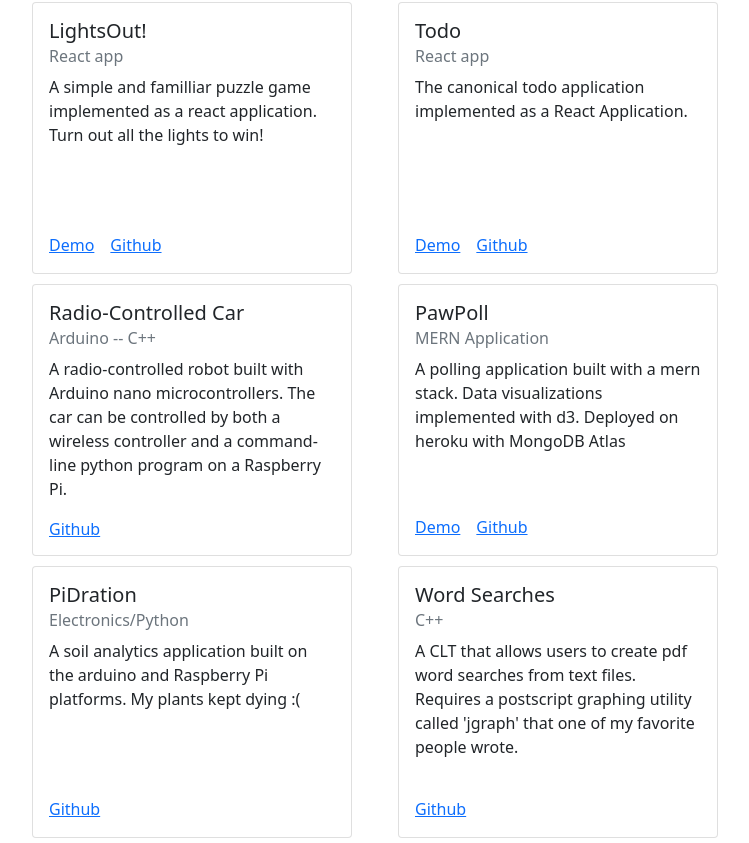
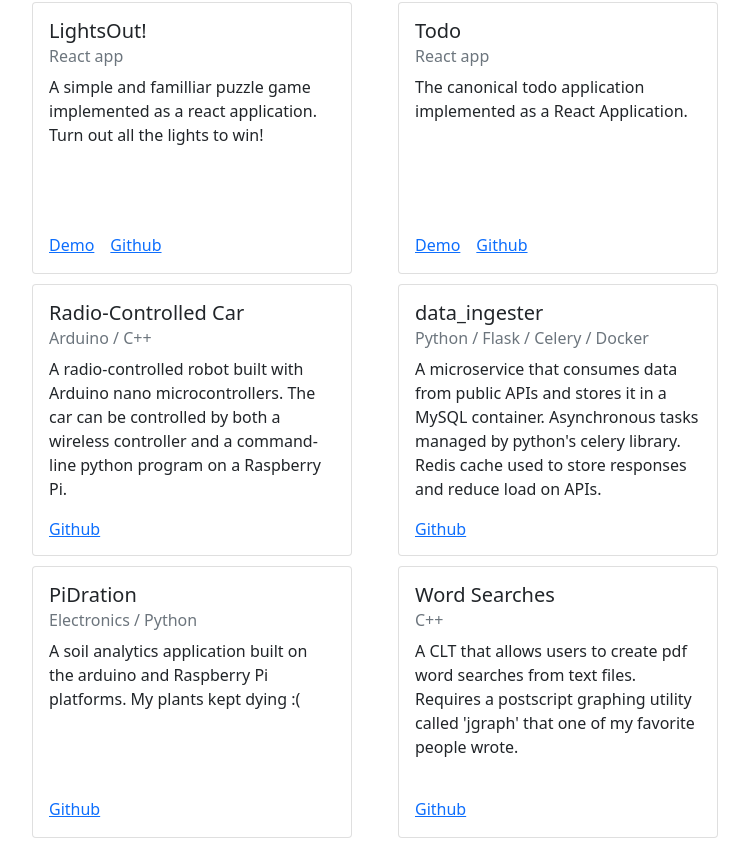
Before and after one commit to Pokemonpower92/portfolio, a React (Create React App) app in the folder portfolio/: page / in a window 1280 px wide. Shown: the part 529-1372 px from the top of the page, without its empty margins (265-1014 px from the left). Built offline with nearby package versions, Linux system fonts and the light colour scheme.

Commit message:
Adding data ingester to projects

```diff
--- a/portfolio/package.json
+++ b/portfolio/package.json
@@ -22,7 +22,7 @@
   "scripts": {
     "predeploy": "npm run build",
     "deploy": "gh-pages -d build",
-    "start": "react-scripts start",
+    "start": "react-scripts --openssl-legacy-provider start",
     "build": "react-scripts build",
     "test": "react-scripts test",
     "eject": "react-scripts eject"
--- a/portfolio/src/Components/Projects.js
+++ b/portfolio/src/Components/Projects.js
@@ -1,127 +1,221 @@
-import React from 'react';
-import Card from 'react-bootstrap/Card';
-import '../Styles/Projects.css';
+import React from "react";
+import Card from "react-bootstrap/Card";
+import "../Styles/Projects.css";
 
 export default function Projects() {
-
 	return (
 		<div className="Projects">
 			<div className="Projects-Card">
-            <Card style={{display: 'flex',
-                            flexDirection: 'column',
-                            justifyContent: 'space-between',
-                            width: '20rem',
-                            height: '17rem'}}>
-                    <Card.Body style={{display: "flex", flexDirection: "column", alignItems: 'space-between'}}>
+				<Card
+					style={{
+						display: "flex",
+						flexDirection: "column",
+						justifyContent: "space-between",
+						width: "20rem",
+						height: "17rem",
+					}}
+				>
+					<Card.Body
+						style={{
+							display: "flex",
+							flexDirection: "column",
+							alignItems: "space-between",
+						}}
+					>
 						<Card.Title>LightsOut!</Card.Title>
-                        <Card.Subtitle className="mb-2 text-muted">React app</Card.Subtitle>
+						<Card.Subtitle className="mb-2 text-muted">
+							React app
+						</Card.Subtitle>
 						<Card.Text>
-                        A simple and familliar puzzle game implemented as a react application. Turn out all the lights to win!
+							A simple and familliar puzzle game implemented as a
+							react application. Turn out all the lights to win!
 						</Card.Text>
-                        <div style={{marginTop: "auto"}}>
-                            <Card.Link href="https://pokemonpower92.github.io/lightsOut/">Demo</Card.Link>
-                            <Card.Link href="https://github.com/Pokemonpower92/lightsOut">Github</Card.Link>
+						<div style={{ marginTop: "auto" }}>
+							<Card.Link href="https://pokemonpower92.github.io/lightsOut/">
+								Demo
+							</Card.Link>
+							<Card.Link href="https://github.com/Pokemonpower92/lightsOut">
+								Github
+							</Card.Link>
 						</div>
 					</Card.Body>
 				</Card>
 			</div>
 			<div className="Projects-Card">
-            <Card style={{display: 'flex',
-                            flexDirection: 'column',
-                            justifyContent: 'space-between',
-                            width: '20rem',
-                            height: '17rem'}}>
-                    <Card.Body style={{display: "flex", flexDirection: "column", alignItems: 'space-between'}}>
+				<Card
+					style={{
+						display: "flex",
+						flexDirection: "column",
+						justifyContent: "space-between",
+						width: "20rem",
+						height: "17rem",
+					}}
+				>
+					<Card.Body
+						style={{
+							display: "flex",
+							flexDirection: "column",
+							alignItems: "space-between",
+						}}
+					>
 						<Card.Title>Todo</Card.Title>
-                        <Card.Subtitle className="mb-2 text-muted">React app</Card.Subtitle>
+						<Card.Subtitle className="mb-2 text-muted">
+							React app
+						</Card.Subtitle>
 						<Card.Text>
-                        The canonical todo application implemented as a React Application.
+							The canonical todo application implemented as a
+							React Application.
 						</Card.Text>
-                        <div style={{marginTop: "auto"}}>
-                            <Card.Link href="https://pokemonpower92.github.io/todo/">Demo</Card.Link>
-                            <Card.Link href="https://github.com/Pokemonpower92/todo">Github</Card.Link>
+						<div style={{ marginTop: "auto" }}>
+							<Card.Link href="https://pokemonpower92.github.io/todo/">
+								Demo
+							</Card.Link>
+							<Card.Link href="https://github.com/Pokemonpower92/todo">
+								Github
+							</Card.Link>
 						</div>
 					</Card.Body>
 				</Card>
 			</div>
 			<div className="Projects-Card">
-            <Card style={{display: 'flex',
-                            flexDirection: 'column',
-                            justifyContent: 'space-between',
-                            width: '20rem',
-                            height: '17rem'}}>
-                    <Card.Body style={{display: "flex", flexDirection: "column", alignItems: 'space-between'}}>
+				<Card
+					style={{
+						display: "flex",
+						flexDirection: "column",
+						justifyContent: "space-between",
+						width: "20rem",
+						height: "17rem",
+					}}
+				>
+					<Card.Body
+						style={{
+							display: "flex",
+							flexDirection: "column",
+							alignItems: "space-between",
+						}}
+					>
 						<Card.Title>Radio-Controlled Car</Card.Title>
-                        <Card.Subtitle className="mb-2 text-muted">Arduino -- C++</Card.Subtitle>
+						<Card.Subtitle className="mb-2 text-muted">
+							Arduino / C++
+						</Card.Subtitle>
 						<Card.Text>
-                        A radio-controlled robot built with Arduino nano microcontrollers.
-                        The car can be controlled by both a wireless controller and a command-line python program on a
-                        Raspberry Pi.
+							A radio-controlled robot built with Arduino nano
+							microcontrollers. The car can be controlled by both
+							a wireless controller and a command-line python
+							program on a Raspberry Pi.
 						</Card.Text>
-                        <div style={{marginTop: "auto"}}>
-                            <Card.Link href="https://github.com/Pokemonpower92/RCCar">Github</Card.Link>
+						<div style={{ marginTop: "auto" }}>
+							<Card.Link href="https://github.com/Pokemonpower92/RCCar">
+								Github
+							</Card.Link>
 						</div>
 					</Card.Body>
 				</Card>
 			</div>
 			<div className="Projects-Card">
-            <Card style={{display: 'flex',
-                            flexDirection: 'column',
-                            justifyContent: 'space-between',
-                            width: '20rem',
-                            height: '17rem'}}>
-                    <Card.Body style={{display: "flex", flexDirection: "column", alignItems: 'space-between'}}>
-                        <Card.Title>PawPoll</Card.Title>
-                        <Card.Subtitle className="mb-2 text-muted">MERN Application</Card.Subtitle>
+				<Card
+					style={{
+						display: "flex",
+						flexDirection: "column",
+						justifyContent: "space-between",
+						width: "20rem",
+						height: "17rem",
+					}}
+				>
+					<Card.Body
+						style={{
+							display: "flex",
+							flexDirection: "column",
+							alignItems: "space-between",
+						}}
+					>
+						<Card.Title>data_ingester</Card.Title>
+						<Card.Subtitle className="mb-2 text-muted">
+							Python / Flask / Celery / Docker
+						</Card.Subtitle>
 						<Card.Text>
-                        A polling application built with a mern stack. Data visualizations implemented with d3.
-                        Deployed on heroku with MongoDB Atlas
+							A microservice that consumes data from public APIs
+							and stores it in a MySQL container. Asynchronous
+							tasks managed by python's celery library. Redis
+							cache used to store responses and reduce load on
+							APIs.
 						</Card.Text>
-                        <div style={{marginTop: "auto"}}>
-                            <Card.Link href="http://paw-poll.herokuapp.com/">Demo</Card.Link>
-                            <Card.Link href="https://github.com/Pokemonpower92/PawPoll">Github</Card.Link>
+						<div style={{ marginTop: "auto" }}>
+							<Card.Link href="https://github.com/Pokemonpower92/data_ingester">
+								Github
+							</Card.Link>
 						</div>
 					</Card.Body>
 				</Card>
 			</div>
 			<div className="Projects-Card">
-            <Card style={{display: 'flex',
-                            flexDirection: 'column',
-                            justifyContent: 'space-between',
-                            width: '20rem',
-                            height: '17rem'}}>
-                    <Card.Body style={{display: "flex", flexDirection: "column", alignItems: 'space-between'}}>
+				<Card
+					style={{
+						display: "flex",
+						flexDirection: "column",
+						justifyContent: "space-between",
+						width: "20rem",
+						height: "17rem",
+					}}
+				>
+					<Card.Body
+						style={{
+							display: "flex",
+							flexDirection: "column",
+							alignItems: "space-between",
+						}}
+					>
 						<Card.Title>PiDration</Card.Title>
-                        <Card.Subtitle className="mb-2 text-muted">Electronics/Python</Card.Subtitle>
+						<Card.Subtitle className="mb-2 text-muted">
+							Electronics / Python
+						</Card.Subtitle>
 						<Card.Text>
-                        A soil analytics application built on the arduino and Raspberry Pi platforms. My plants kept
-                        dying :(
+							A soil analytics application built on the arduino
+							and Raspberry Pi platforms. My plants kept dying :(
 						</Card.Text>
-                        <div style={{marginTop: "auto"}}>
-                            <Card.Link href="https://github.com/Pokemonpower92/PiDration">Github</Card.Link>
+						<div style={{ marginTop: "auto" }}>
+							<Card.Link href="https://github.com/Pokemonpower92/PiDration">
+								Github
+							</Card.Link>
 						</div>
 					</Card.Body>
 				</Card>
 			</div>
 			<div className="Projects-Card">
-            <Card style={{display: 'flex',
-                            flexDirection: 'column',
-                            justifyContent: 'space-between',
-                            width: '20rem',
-                            height: '17rem'}}>
-                    <Card.Body style={{display: "flex", flexDirection: "column", alignItems: 'space-between'}}>
+				<Card
+					style={{
+						display: "flex",
+						flexDirection: "column",
+						justifyContent: "space-between",
+						width: "20rem",
+						height: "17rem",
+					}}
+				>
+					<Card.Body
+						style={{
+							display: "flex",
+							flexDirection: "column",
+							alignItems: "space-between",
+						}}
+					>
 						<Card.Title>Word Searches</Card.Title>
-                        <Card.Subtitle className="mb-2 text-muted">C++</Card.Subtitle>
+						<Card.Subtitle className="mb-2 text-muted">
+							C++
+						</Card.Subtitle>
 						<Card.Text>
-                        A CLT that allows users to create pdf word searches from text files.
-                        Requires a postscript graphing utility called 'jgraph' that one of my favorite people wrote.
+							A CLT that allows users to create pdf word searches
+							from text files. Requires a postscript graphing
+							utility called 'jgraph' that one of my favorite
+							people wrote.
 						</Card.Text>
-                        <div style={{marginTop: "auto"}}>
-                            <Card.Link href="https://github.com/Pokemonpower92/WordSearch">Github</Card.Link>
+						<div style={{ marginTop: "auto" }}>
+							<Card.Link href="https://github.com/Pokemonpower92/WordSearch">
+								Github
+							</Card.Link>
 						</div>
 					</Card.Body>
 				</Card>
 			</div>
 		</div>
-    )
+	);
 }
```
Lines whose indentation alone changed are shown as unchanged.
